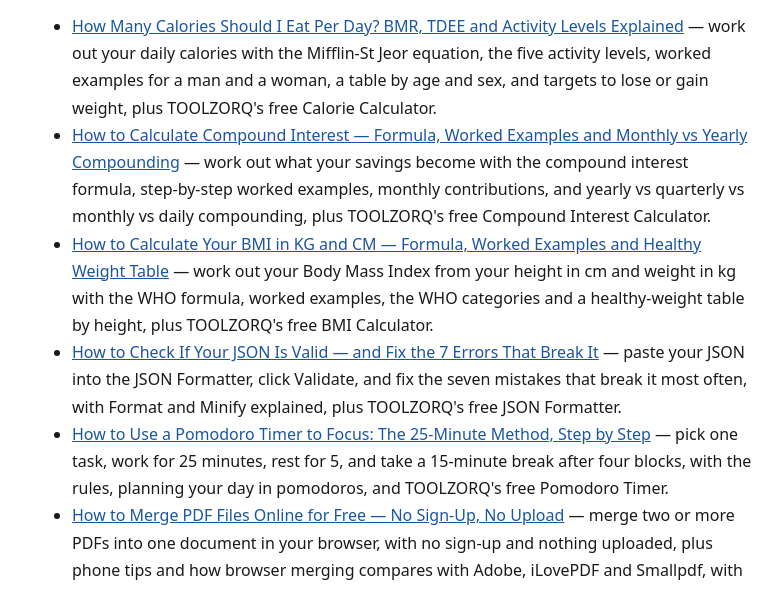
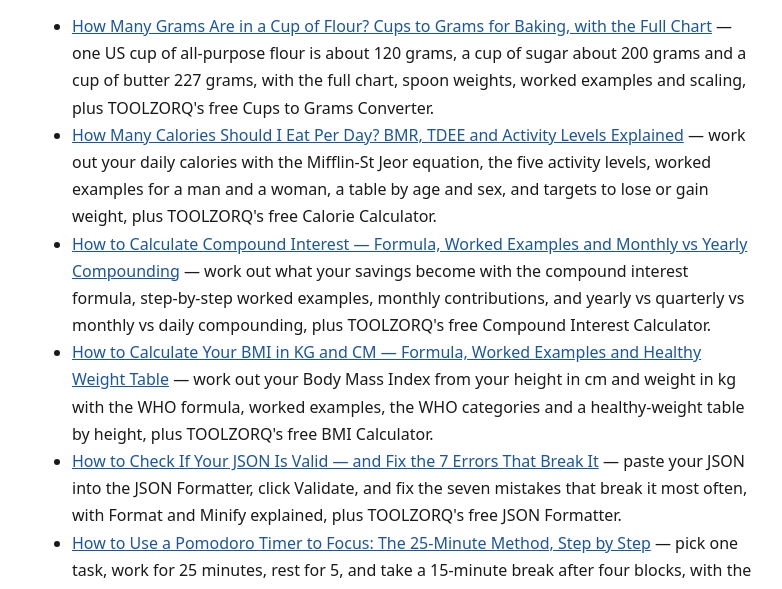
Before and after one commit to bitterammy/toolzorq, a plain HTML site: page guides/index.html in a window 1280 px wide. Shown: the part 209-798 px from the top of the page, without its empty margins (248-1030 px from the left). Drawn offline with Linux system fonts and the light colour scheme.

Commit message:
Add cups-to-grams guide to guides index

```diff
--- a/guides/index.html
+++ b/guides/index.html
@@ -17,6 +17,7 @@
 <h1>TOOLZORQ Guides</h1>
 <p>Practical guides to using TOOLZORQ's free tools well. Every tool runs in your browser, with no sign-up and no locked features.</p>
 <ul>
+<li><a href="https://basr.me/guides/how-many-grams-in-a-cup-of-flour.html">How Many Grams Are in a Cup of Flour? Cups to Grams for Baking, with the Full Chart</a> — one US cup of all-purpose flour is about 120 grams, a cup of sugar about 200 grams and a cup of butter 227 grams, with the full chart, spoon weights, worked examples and scaling, plus TOOLZORQ's free Cups to Grams Converter.</li>
 <li><a href="https://basr.me/guides/how-many-calories-should-i-eat-per-day.html">How Many Calories Should I Eat Per Day? BMR, TDEE and Activity Levels Explained</a> — work out your daily calories with the Mifflin-St Jeor equation, the five activity levels, worked examples for a man and a woman, a table by age and sex, and targets to lose or gain weight, plus TOOLZORQ's free Calorie Calculator.</li>
 <li><a href="https://basr.me/guides/how-to-calculate-compound-interest.html">How to Calculate Compound Interest — Formula, Worked Examples and Monthly vs Yearly Compounding</a> — work out what your savings become with the compound interest formula, step-by-step worked examples, monthly contributions, and yearly vs quarterly vs monthly vs daily compounding, plus TOOLZORQ's free Compound Interest Calculator.</li>
 <li><a href="https://basr.me/guides/how-to-calculate-your-bmi-in-kg-and-cm.html">How to Calculate Your BMI in KG and CM — Formula, Worked Examples and Healthy Weight Table</a> — work out your Body Mass Index from your height in cm and weight in kg with the WHO formula, worked examples, the WHO categories and a healthy-weight table by height, plus TOOLZORQ's free BMI Calculator.</li>
```
